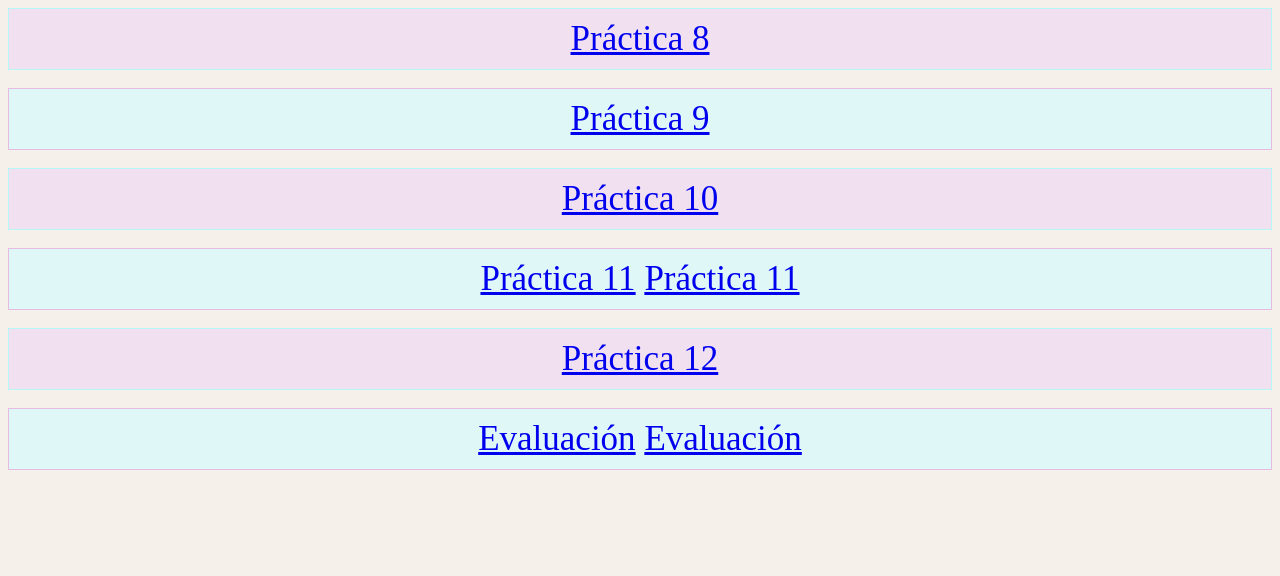
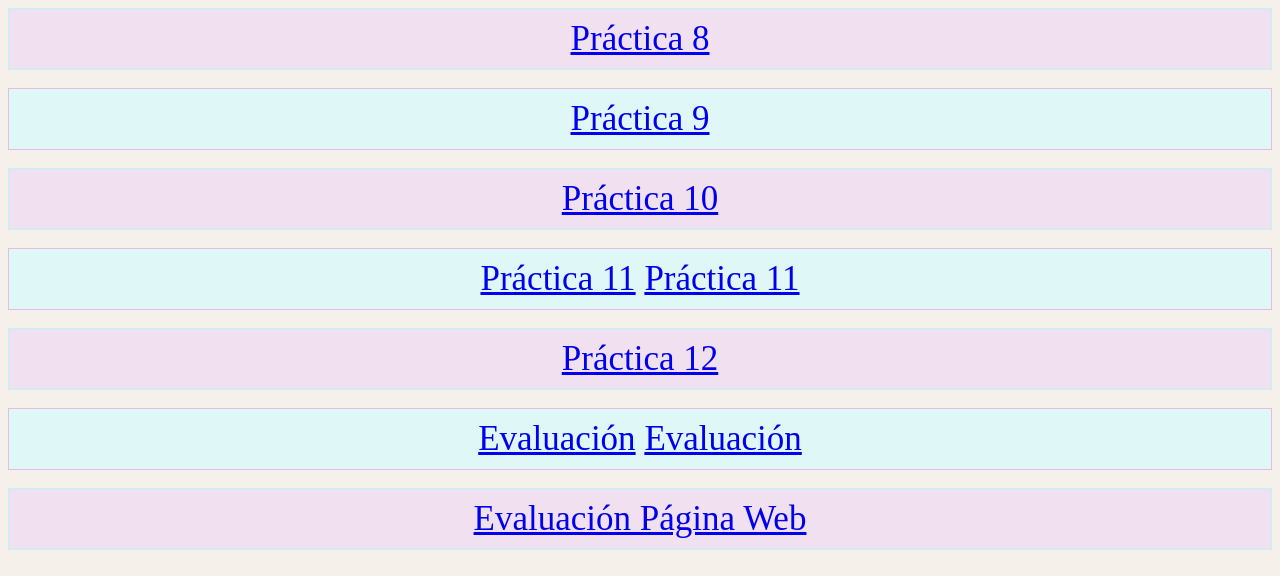
Before and after one commit to anazbeltran/anazbeltran.github.io, a plain HTML site: page index.html in a window 1280 px wide. Shown: the part 740-1316 px from the top of the page. Before the commit the page ends 1236 px from the top, so only its background shows below. Drawn offline with Linux system fonts and the light colour scheme.

Commit message:
Update index.html

```diff
--- a/index.html
+++ b/index.html
@@ -83,6 +83,10 @@
         <a href="/Productos.sql">Evaluación</a>
         <a href="/CLIENTES.sql">Evaluación</a>
     </div><br>
+    <div class="lista2">
+        <a href="Evaluacion1/index.html">Evaluación Página Web
+        </a>
+    </div><br>
 
 
 </body>
```
